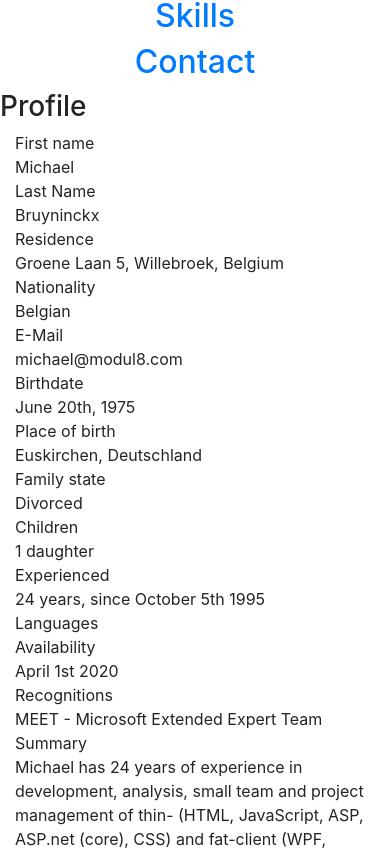
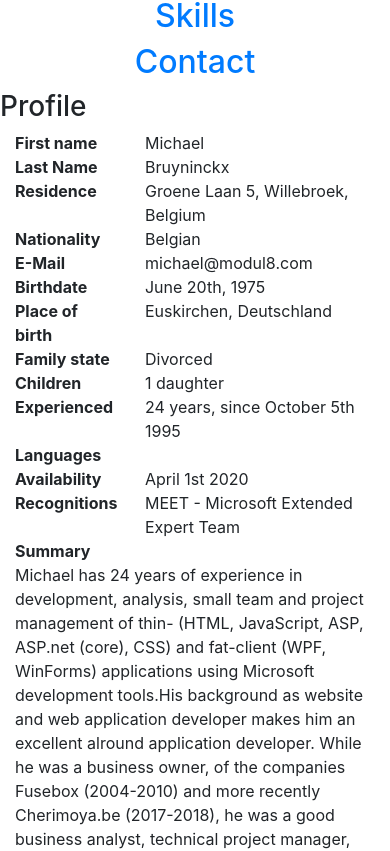
Before and after one commit to modul8com/Resum8, a React (Create React App) app: page / in a window 390 px wide. Shown: the part 940-1791 px from the top of the page. Built offline with nearby package versions, Linux system fonts and the light colour scheme; data requests are answered from the project's data file.

Commit message:
nicer layout

```diff
--- a/src/components/Profile.css
+++ b/src/components/Profile.css
@@ -5,3 +5,6 @@
     margin-left: 0px;
     margin-right: 0px;
 }
+.title {
+    font-weight: bold;
+}
--- a/src/components/Profile.js
+++ b/src/components/Profile.js
@@ -13,92 +13,92 @@ function Profile() {
     <div id="profile">
       <h3>Profile</h3>
       <div className="row">
-        <div className="col-md-1 col-sm-2 col-xs-6 title">First name</div>
-        <div className="col-md-11 col-sm-10 col-xs-6">{profile.firstname}</div>
+        <div className="col-md-1 col-sm-2 col-4 title">First name</div>
+        <div className="col-md-11 col-sm-10 col-8">{profile.firstname}</div>
       </div>
       <div className="row">
-        <div className="col-md-1 col-sm-2 col-xs-6 title">Last Name</div>
-        <div className="col-md-11 col-sm-10 col-xs-6">{profile.lastname}</div>
+        <div className="col-md-1 col-sm-2 col-4 title">Last Name</div>
+        <div className="col-md-11 col-sm-10 col-8">{profile.lastname}</div>
       </div>
       <div className="row">
-        <div className="col-md-1 col-sm-2 col-xs-6 title">Residence</div>
-        <div className="col-md-11 col-sm-10 col-xs-6">{profile.residence}</div>
+        <div className="col-md-1 col-sm-2 col-4 title">Residence</div>
+        <div className="col-md-11 col-sm-10 col-8">{profile.residence}</div>
       </div>
       <div className="row">
-        <div className="col-md-1 col-sm-2 col-xs-6 title">Nationality</div>
-        <div className="col-md-11 col-sm-10 col-xs-6">
+        <div className="col-md-1 col-sm-2 col-4 title">Nationality</div>
+        <div className="col-md-11 col-sm-10 col-8">
           {profile.nationality}
         </div>
       </div>
       <div className="row">
-        <div className="col-md-1 col-sm-2 col-xs-6 title">E-Mail</div>
-        <div className="col-md-11 col-sm-10 col-xs-6">{profile.email}</div>
+        <div className="col-md-1 col-sm-2 col-4 title">E-Mail</div>
+        <div className="col-md-11 col-sm-10 col-8">{profile.email}</div>
       </div>
       <div className="row">
-        <div className="col-md-1 col-sm-2 col-xs-6 title">Birthdate</div>
-        <div className="col-md-11 col-sm-10 col-xs-6">{profile.birthdate}</div>
+        <div className="col-md-1 col-sm-2 col-4 title">Birthdate</div>
+        <div className="col-md-11 col-sm-10 col-8">{profile.birthdate}</div>
       </div>
       <div className="row">
-        <div className="col-md-1 col-sm-2 col-xs-6 title">Place of birth</div>
-        <div className="col-md-11 col-sm-10 col-xs-6">
+        <div className="col-md-1 col-sm-2 col-4 title">Place of birth</div>
+        <div className="col-md-11 col-sm-10 col-8">
           {profile.place_of_birth}
         </div>
       </div>
       <div className="row">
-        <div className="col-md-1 col-sm-2 col-xs-6 title">Family state</div>
-        <div className="col-md-11 col-sm-10 col-xs-6">
+        <div className="col-md-1 col-sm-2 col-4 title">Family state</div>
+        <div className="col-md-11 col-sm-10 col-8">
           {profile.family_state}
         </div>
       </div>
       <div className="row">
-        <div className="col-md-1 col-sm-2 col-xs-6 title">Children</div>
-        <div className="col-md-11 col-sm-10 col-xs-6">{profile.children}</div>
+        <div className="col-md-1 col-sm-2 col-4 title">Children</div>
+        <div className="col-md-11 col-sm-10 col-8">{profile.children}</div>
       </div>
       <div className="row">
-        <div className="col-md-1 col-sm-2 col-xs-6 title">Experienced</div>
-        <div className="col-md-11 col-sm-10 col-xs-6">
+        <div className="col-md-1 col-sm-2 col-4 title">Experienced</div>
+        <div className="col-md-11 col-sm-10 col-8">
           {profile.experienced}
         </div>
       </div>
       <div className="row">
-        <div className="col-md-1 col-sm-2 col-xs-12 title">Languages</div>
-        <div className="col-md-11 col-sm-10 col-xs-12" />
+        <div className="col-md-1 col-sm-2 col-12 title">Languages</div>
+        <div className="col-md-11 col-sm-10 col-12" />
       </div>
       <div className="row">
-        <div className="col-md-1 col-sm-2 col-xs-6 title">Availability</div>
-        <div className="col-md-11 col-sm-10 col-xs-6">
+        <div className="col-md-1 col-sm-2 col-4 title">Availability</div>
+        <div className="col-md-11 col-sm-10 col-8">
           {profile.availability}
         </div>
       </div>
       <div className="row">
-        <div className="col-md-1 col-sm-2 col-xs-6 title">Recognitions</div>
-        <div className="col-md-11 col-sm-10 col-xs-6">
+        <div className="col-md-1 col-sm-2 col-4 title">Recognitions</div>
+        <div className="col-md-11 col-sm-10 col-8">
           {profile.recognitions}
         </div>
       </div>
       <div className="row">
-        <div className="col-md-1 col-sm-2 col-xs-12 title">Summary</div>
-        <div className="col-md-11 col-sm-10 col-xs-12">
+        <div className="col-md-1 col-sm-2 col-12 title">Summary</div>
+        <div className="col-md-11 col-sm-10 col-12">
           {profile.profile_summary}
         </div>
       </div>
       <div className="row">
-        <div className="col-md-1 col-sm-2 col-xs-12 title">
+        <div className="col-md-1 col-sm-2 col-12 title">
           Professional Skills Interests
         </div>
-        <div className="col-md-11 col-sm-10 col-xs-12">
+        <div className="col-md-11 col-sm-10 col-12">
           {profile.professional_skills_interests}
         </div>
       </div>
       <div className="row">
-        <div className="col-md-1 col-sm-2 col-xs-12 title">
+        <div className="col-md-1 col-sm-2 col-12 title">
           Relevant Education
         </div>
-        <div className="col-md-11 col-sm-10 col-xs-12" />
+        <div className="col-md-11 col-sm-10 col-12" />
       </div>
       <div className="row">
-        <div className="col-md-1 col-sm-2 col-xs-12 title">Other Education</div>
-        <div className="col-md-11 col-sm-10 col-xs-12">
+        <div className="col-md-1 col-sm-2 col-12 title">Other Education</div>
+        <div className="col-md-11 col-sm-10 col-12">
           {profile.other_education}
         </div>
       </div>
```
